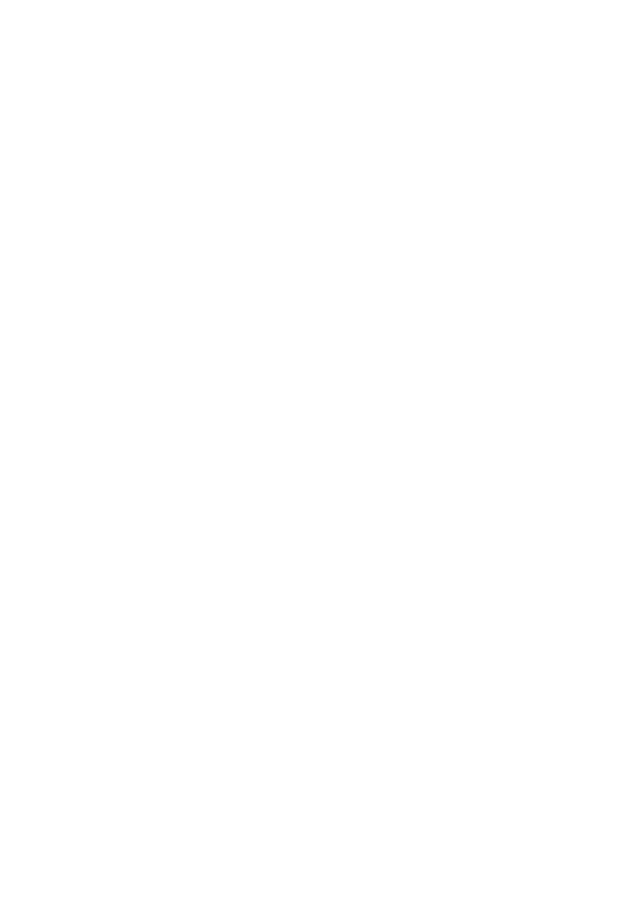
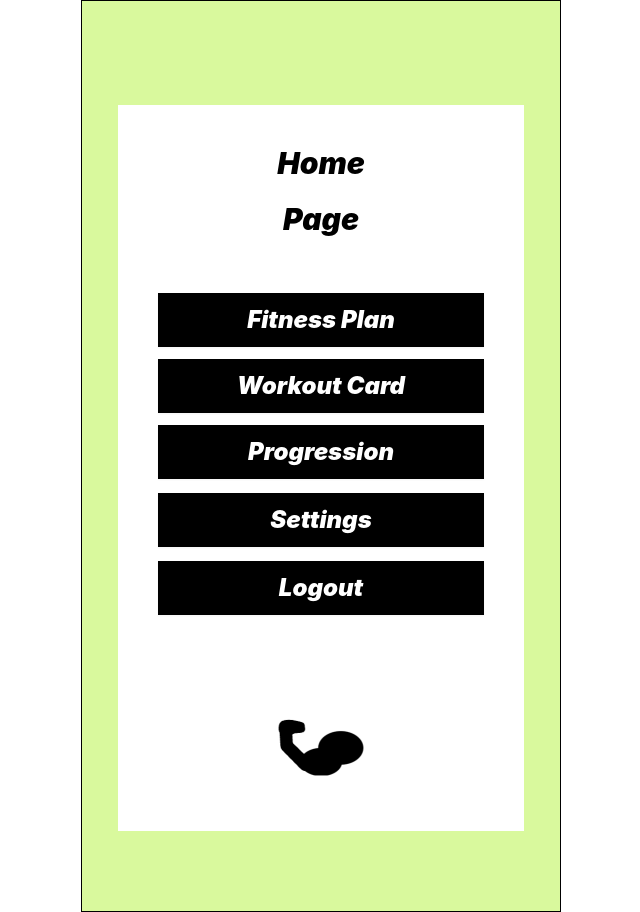
Before and after one commit to dennislam4/CrossPlatformTrainer, a React (Create React App) app in the folder frontend/: page /Dashboard/1 in a window 1280 px wide. Before the commit this address had no page. Shown: the whole page, without its empty margins (319-959 px from the left). Before the commit the page ends 800 px from the top, so only its background shows below. Built offline with nearby package versions, Linux system fonts and the light colour scheme.

Commit message:
Dashboard and Progression navigation
* add routes that have the userId in them, which is needed to link the
  user to the relevant fitness plan, profile, etc.
* re-route SignIn and UserProfile to Dashboard on submit

```diff
--- a/frontend/src/App.js
+++ b/frontend/src/App.js
@@ -19,7 +19,7 @@
         <Route path="/" element={<Home />} />
         <Route path="/signin" element={<SignIn />} />
         <Route path="/signup" element={<SignUp />} />
-        <Route path="/Progression" element={<Progression />} />
+        <Route path="/Progression/:userId" element={<Progression />} />
         <Route path="/userprofile/:userId" element={<UserProfile />} />
         <Route path="/fitnesssurvey" element={<FitnessSurvey />} />
         <Route
@@ -27,7 +27,7 @@
           element={<DailyWorkoutList />}
         />
         <Route path="/fitnessplan/:userId" element={<WeeklyFitnessPlan />} />
-        <Route path="/Dashboard" element={<Dashboard />} />
+        <Route path="/Dashboard/:userId" element={<Dashboard />} />
       </Routes>
     </Router>
   );
--- a/frontend/src/pages/Dashboard.js
+++ b/frontend/src/pages/Dashboard.js
@@ -1,31 +1,39 @@
 import * as React from "react";
-import { Link } from 'react-router-dom';
+import { Link, useLocation, useParams } from "react-router-dom";
 
 function Dashboard() {
+  const location = useLocation();
+  const signedInUser = location.state?.userId;
+  let { userId } = useParams();
+  if (signedInUser) {
+    userId = signedInUser;
+  }
+
   return (
     <div className="flex flex-col justify-center px-9 py-20 mx-auto w-full text-2xl font-black text-white bg-lime-200 border border-black border-solid max-w-[480px]">
       <div className="flex flex-col px-10 py-10 mt-6 bg-white">
-
         <div className="self-center text-3xl italic text-center text-black">
           Home
         </div>
         <div className="self-center mt-5 text-3xl italic text-center text-black">
           Page
         </div>
+        <Link to={`/fitnessplan/${userId}`}>
           <button className="w-full p-2.5 mt-14 italic bg-black text-white border border-black border-solid shadow-sm">
             Fitness Plan
           </button>
+        </Link>
         <Link to="/WorkoutCard">
           <button className="w-full p-2.5 mt-3 italic bg-black text-white border border-black border-solid shadow-sm">
             Workout Card
           </button>
         </Link>
-        <Link to="/Progression">
+        <Link to={`/Progression/${userId}`}>
           <button className="w-full p-2.5 mt-3 italic whitespace-nowrap bg-black text-white border border-black border-solid shadow-sm">
             Progression
           </button>
         </Link>
-        <Link to="/UserProfile">
+        <Link to={`/userprofile/${userId}`}>
           <button className="w-full py-2.5 pr-2.5 pl-2.5 mt-3.5 italic bg-black text-white border border-black border-solid shadow-sm">
             Settings
           </button>
@@ -36,6 +44,7 @@
           </button>
         </Link>
         <img
+          alt="loading..."
           loading="lazy"
           src="/images/arm.jpg"
           className="self-center mt-20 max-w-full aspect-[1.61] w-[154px]"
--- a/frontend/src/pages/Progression.js
+++ b/frontend/src/pages/Progression.js
@@ -1,7 +1,9 @@
 import * as React from "react";
-import { Link } from 'react-router-dom';
+import { Link, useParams } from "react-router-dom";
 
 function Progression() {
+  const { userId } = useParams();
+
   return (
     <div className="flex flex-col pt-20 mx-auto w-full bg-lime-200 border border-black border-solid bg-blend-normal max-w-[480px]">
       <div className="flex flex-col self-center px-5 pt-12 pb-20 mt-20 w-full bg-white max-w-[361px] rounded-[30px]">
@@ -40,9 +42,10 @@
         </div>
       </div>
       <div className="flex gap-5 justify-between px-10 py-7 mt-44 w-full text-xs font-medium text-black bg-white shadow-[0px_0px_0px_rgba(0,0,0,0.1)]">
-      <Link to="/fitnessplan">
+        <Link to={`/fitnessplan/${userId}`}>
           <button className="flex flex-col self-start mt-2.5 tracking-tight text-center">
             <img
+              alt="loading..."
               loading="lazy"
               src="/images/progress.jpg"
               className="self-center w-14 aspect-[1.82]"
@@ -50,9 +53,10 @@
             <div className="mt-1.5">Fitness Plan</div>
           </button>
         </Link>
-        <Link to="/UserProfile">
+        <Link to={`/userprofile/${userId}`}>
           <button className="flex flex-col tracking-tight text-center whitespace-nowrap">
             <img
+              alt="loading..."
               loading="lazy"
               src="/images/avatar.jpg"
               className="self-center aspect-[0.86] rounded-[1000px] w-[38px]"
@@ -60,7 +64,7 @@
             <div>Settings</div>
           </button>
         </Link>
-        <Link to="/Dashboard">
+        <Link to={`/Dashboard/${userId}`}>
           <button className="p-2.5 my-auto text-xl font-black text-white bg-black rounded-xl border border-black border-solid">
             Back to Dashboard
           </button>
--- a/frontend/src/pages/SignIn.js
+++ b/frontend/src/pages/SignIn.js
@@ -27,7 +27,7 @@
       });
       if (response.ok) {
         const user = await response.json();
-        navigate("/userprofile/" + user._id);
+        navigate("/Dashboard", { state: { userId: user._id } });
       } else {
         const errorMsg = await response.json();
         setError(errorMsg.message || "An error occurred. Please try again.");
--- a/frontend/src/pages/UserProfile.js
+++ b/frontend/src/pages/UserProfile.js
@@ -1,5 +1,5 @@
 import React, { useState, useEffect } from "react";
-import { useLocation, useParams } from "react-router-dom";
+import { useLocation, useParams, useNavigate } from "react-router-dom";
 
 // Initialize the UserProfile component
 const UserProfile = () => {
@@ -14,7 +14,9 @@
 
   let { userId } = useParams();
   const location = useLocation();
+  const navigate = useNavigate();
   const signedInUser = location.state?.user;
+
   if (signedInUser) {
     userId = signedInUser._id;
   }
@@ -90,6 +92,9 @@
         setError("");
         const updatedUser = await response.json();
         setUser(updatedUser);
+        navigate(`/Dashboard/${updatedUser._id}`, {
+          state: { userId: updatedUser._id },
+        });
       } else {
         const errorMsg = await response.json();
         setError(errorMsg.error || "An error occurred. Please try again.");
```
Lines whose indentation alone changed are shown as unchanged.
